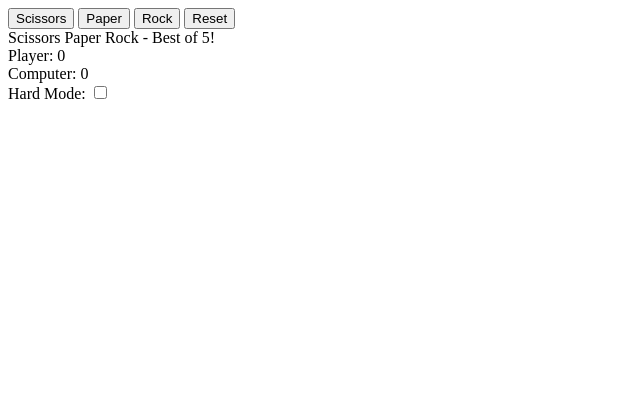
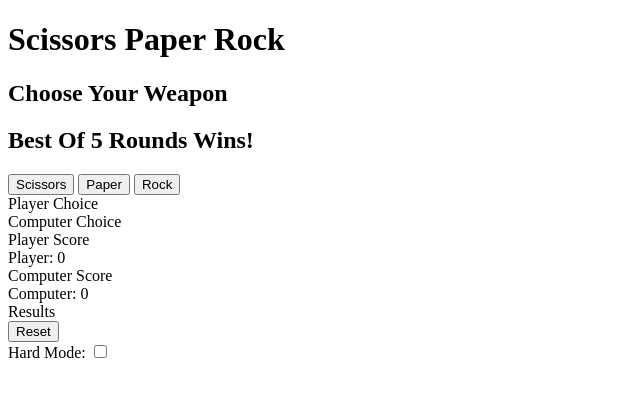
Before and after one commit to Matt-998/scissors-paper-rock, a plain HTML site: page index.html in a window 1280 px wide. Shown: the whole page, without its empty margins (0-640 px from the left). Drawn offline with Linux system fonts and the light colour scheme.

Commit message:
Rough in CSS styles for GUI and rework index.html

```diff
--- a/index.html
+++ b/index.html
@@ -5,23 +5,64 @@
     <meta http-equiv="X-UA-Compatible" content="IE=edge" />
     <meta name="viewport" content="width=device-width, initial-scale=1.0" />
     <title>Document</title>
+    <link rel="stylesheet" href="./styles.css" />
     <script src="./script.js" defer></script>
   </head>
   <body>
-    <div>
+    <div class="mainContainer">
+      <div class="header">
+        <h1>Scissors Paper Rock</h1>
+        <h2>Choose Your Weapon</h2>
+        <h2>Best Of 5 Rounds Wins!</h2>
+      </div>
+      <div class="choicesContainer">
         <button class="choices" value="SCISSORS">Scissors</button>
         <button class="choices" value="PAPER">Paper</button>
         <button class="choices" value="ROCK">Rock</button>
-      <button id="reset">Reset</button>
       </div>
+      <div class="choiceDisplayContainer">
+        <div class="choiceInner">
+          <div>Player Choice</div>
+          <div class="choiceDisplayField">
             <div id="playerChoiceDisplay"></div>
+          </div>
+        </div>
+        <div class="choiceInner">
+          <div>Computer Choice</div>
+          <div class="choiceDisplayField">
             <div id="computerChoiceDisplay"></div>
-    <div id="winner"></div>
-    <div id="counter">
+          </div>
+        </div>
+      </div>
+      <div class="counterContainer">
+        <div class="counterInner">
+          <div>Player Score</div>
+          <div class="scoreDisplayField">
             <div id="player"></div>
+          </div>
+        </div>
+        <div class="counterInner">
+          <div>Computer Score</div>
+          <div class="scoreDisplayField">
             <div id="computer"></div>
           </div>
+        </div>
+      </div>
+      <div class="winner">
+        <div class="winnerInner">
+          <div>Results</div>
+          <div class="winnerDisplayField">
+            <div id="winner"></div>
+          </div>
+        </div>
+      </div>
+      <div class="footerContainer">
+        <button id="reset">Reset</button>
+        <div class="hardMode">
           <label for="hard">Hard Mode:</label>
           <input type="checkbox" name="hard" id="hard" />
+        </div>
+      </div>
+    </div>
   </body>
 </html>
--- a/script.js
+++ b/script.js
@@ -38,9 +38,9 @@ function initialise() {
   }
   playerScoreDisplay.textContent = `Player: ${playerScore}`;
   computerScoreDisplay.textContent = `Computer: ${computerScore}`;
-  displayWinner.textContent = "Scissors Paper Rock - Best of 5!";
   playerChoiceDisplay.textContent = "";
   computerChoiceDisplay.textContent = "";
+  displayWinner.textContent = "";
 }
 
 // Check for winner with computer and player inputs, declare round winner
```
Lines whose indentation alone changed are shown as unchanged.
